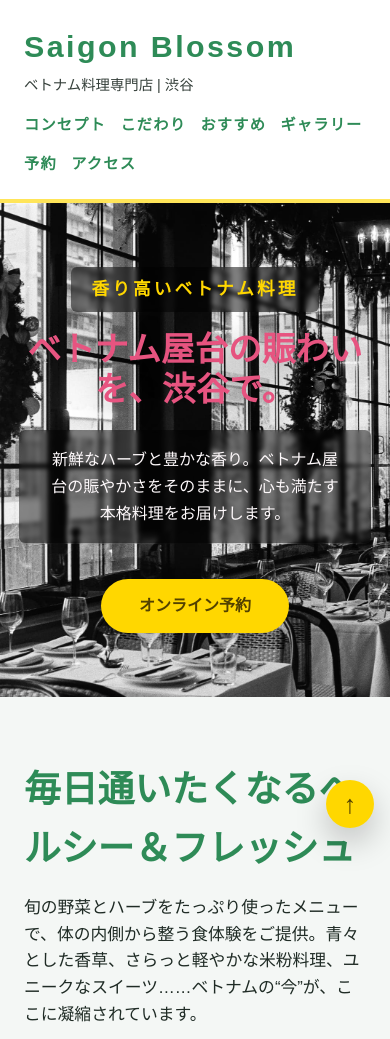
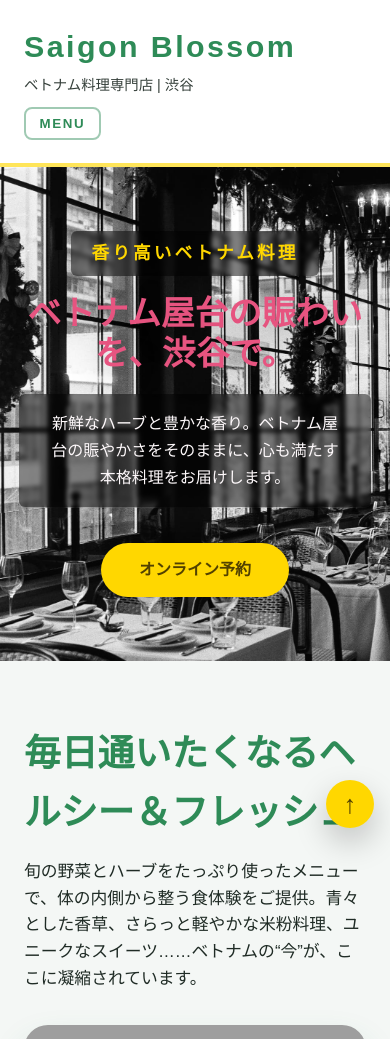
Before and after one commit to Tok9322/20250922-vietnam-lp-co, a plain HTML site: page index.html in a window 390 px wide. Shown: the top 1039 px of the page. Drawn offline with Linux system fonts and the light colour scheme; grey boxes are pictures that could not be loaded.

Commit message:
ナビゲーションメニューのトグルボタンを追加し、レスポンシブデザインを改善しました

```diff
--- a/index.html
+++ b/index.html
@@ -38,7 +38,6 @@
       align-items: center;
       justify-content: space-between;
       gap: 1.5rem;
-      flex-wrap: wrap;
     }
     .brand {
       display: flex;
@@ -47,11 +46,28 @@
     }
     header h1 { font-size: 2.2rem; letter-spacing: 0.08em; margin: 0; color: var(--jade-green); }
     header p { font-size: 1rem; margin: 0; opacity: 0.9; color: var(--text-dark); }
+    .nav-toggle {
+      display: none;
+      background: none;
+      border: 2px solid rgba(46,139,87,0.45);
+      border-radius: 8px;
+      padding: 0.45rem 0.85rem;
+      color: var(--jade-green);
+      font-weight: 700;
+      letter-spacing: 0.12em;
+      cursor: pointer;
+      transition: background 0.2s ease, color 0.2s ease;
+    }
+    .nav-toggle:hover,
+    .nav-toggle:focus-visible {
+      background: rgba(46,139,87,0.12);
+      color: var(--lotus-pink);
+      outline: none;
+    }
     .main-nav {
       display: flex;
       gap: 1.2rem;
       align-items: center;
-      flex-wrap: wrap;
     }
     .main-nav a {
       color: var(--jade-green);
@@ -328,10 +344,31 @@
       font-weight: 600;
     }
     @media (max-width: 640px) {
-      .header-inner { flex-direction: column; align-items: flex-start; gap: 1rem; }
+      .header-inner {
+        flex-direction: column;
+        align-items: flex-start;
+        gap: 0.6rem;
+      }
+      .nav-toggle {
+        display: inline-flex;
+        align-items: center;
+        justify-content: center;
+      }
       header h1 { font-size: 1.9rem; }
       header p { font-size: 0.9rem; }
-      .main-nav { width: 100%; gap: 0.9rem; }
+      .main-nav {
+        width: 100%;
+        flex-direction: column;
+        align-items: flex-start;
+        gap: 0.75rem;
+        background: rgba(255,255,255,0.95);
+        border: 1px solid rgba(46,139,87,0.18);
+        border-radius: 14px;
+        padding: 1rem 1.2rem;
+        display: none;
+      }
+      .main-nav.is-open { display: flex; }
+      .main-nav a { font-size: 1rem; }
       .hero { padding: 4rem 1.2rem; }
       .hero h2 { font-size: 2.1rem; white-space: normal; }
       .hero p { font-size: 1rem; }
@@ -348,7 +385,8 @@
         <h1>Saigon Blossom</h1>
         <p>ベトナム料理専門店 | 渋谷</p>
       </div>
-      <nav class="main-nav" aria-label="主要メニュー">
+      <button class="nav-toggle" type="button" aria-controls="main-menu" aria-expanded="false">MENU</button>
+      <nav class="main-nav" id="main-menu" aria-label="主要メニュー">
         <a href="#concept">コンセプト</a>
         <a href="#features">こだわり</a>
         <a href="#menu">おすすめ</a>
@@ -472,5 +510,33 @@
     <p>Instagram: <a href="https://www.instagram.com/">@saigonblossom_tokyo</a></p>
   </footer>
   <a class="back-to-top" href="#top" aria-label="ページトップへ戻る">↑<span>ページトップへ戻る</span></a>
+  <script>
+    (function() {
+      const toggle = document.querySelector('.nav-toggle');
+      const nav = document.getElementById('main-menu');
+      if (!toggle || !nav) return;
+      const updateAria = () => {
+        const isOpen = nav.classList.contains('is-open');
+        toggle.setAttribute('aria-expanded', isOpen);
+      };
+      toggle.addEventListener('click', () => {
+        nav.classList.toggle('is-open');
+        updateAria();
+      });
+      const mq = window.matchMedia('(max-width: 640px)');
+      const onChange = e => {
+        if (!e.matches) {
+          nav.classList.remove('is-open');
+          updateAria();
+        }
+      };
+      if (typeof mq.addEventListener === 'function') {
+        mq.addEventListener('change', onChange);
+      } else if (typeof mq.addListener === 'function') {
+        mq.addListener(onChange);
+      }
+      updateAria();
+    })();
+  </script>
 </body>
 </html>
```
